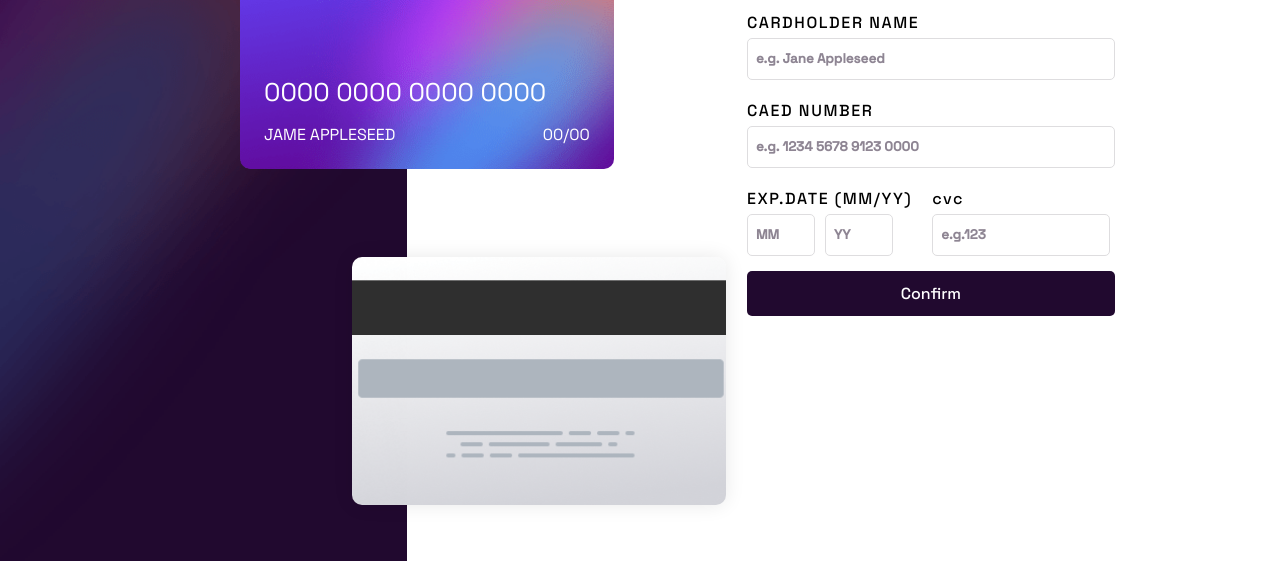
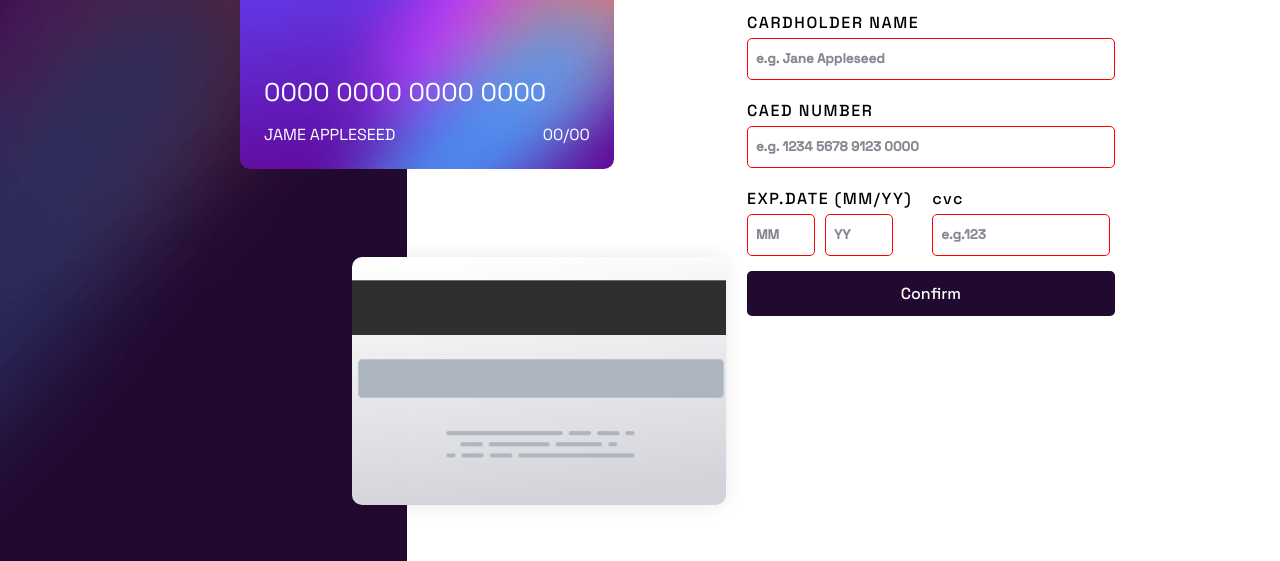
Before and after one commit to mbongoelvis/interactive-card, a plain HTML site: page index.html in a window 1280 px wide. Both pictures are taken after a click on the button "Confirm". Shown: the part 239-800 px from the top of the page. Drawn offline with Linux system fonts and the light colour scheme.

Commit message:
my third commit

```diff
--- a/index.html
+++ b/index.html
@@ -34,7 +34,7 @@
 
      <div class="section2">
 
-        <div class="submission appear">
+        <div class="submission">
           <img src="images/icon-complete.svg" alt="">
         <div class="para-noti">
           <span>THANKS YOU!</span>
@@ -43,9 +43,9 @@
         <button>Continue</button>
        </div>
 
-      <div class="main disappear">
+      <div class="main">
         <P>CARDHOLDER NAME</P>
-        <input type="text" placeholder="e.g. Jane Appleseed" id="name" required>
+        <input type="text" placeholder="e.g. Jane Appleseed" id="name">
         <p>CAED NUMBER</p>
         <input type="text" maxlength="16" placeholder="e.g. 1234 5678 9123 0000" id="number">
         <div class="exp-month">
--- a/script.js
+++ b/script.js
@@ -1,13 +1,54 @@
-const username = document.getElementById("name");
-const cardNum = document.getElementById("number");
-const button = document.getElementById("submit");
+let cardNumberInput = document.querySelector("#number");
+let submitButton = document.querySelector(".submit");
+let Name = document.querySelector("#name");
+let cvc = document.querySelector("#cvc");
+let month = document.querySelector("#month");
+let year = document.querySelector("#year");
+let main = document.querySelector("#main");
+let expression = /[a-zA-Z]/
 
-//adding eventlisterners
-button.addEventListener("click", function (e) {
-    let user = username.value.trim()
-    let card = cardNum.value.trim();
-    if (user === " " && card === " ") {
-        username.style.border = "1px solid red";
-        cardNum.style.border = "1px solid red";
+ submitButton.addEventListener("click", function (event) {
+     Name.addEventListener("change", function () { })
+     cvc.addEventListener("change", function () { })
+     year.addEventListener("change", function () { })
+     month.addEventListener("change", function () { })
+//event for the name input
+    if (Name.value.length < 1 ) {
+        Name.style.border = "1px solid red";
+        event.preventDefault();
+    } else {
+        Name.style.border = "1px solid hsl(270, 3%, 87%)"; // reset border if valid
+        event.preventDefault();
     }
-});
+//event for the card number number
+    if (cardNumberInput.value.length < 16 || isNaN(parseFloat(cardNumberInput.value)) || expression.test(cardNumberInput.value)) {
+        cardNumberInput.style.border = "1px solid red";
+        event.preventDefault();
+    } else {
+        cardNumberInput.style.border = ""; // reset border if valid
+        event.preventDefault();
+    }
+//event for the cvc number
+    if (cvc.value.length < 4 || cvc.value.length > 4){
+        cvc.style.border = "1px solid red";
+        event.preventDefault();
+    }
+    else{
+        cvc.style.border = "1px solid hsl(270, 3%, 87%)";
+    }
+//event for year and month
+    if (month.value.length > 3 || month.value.length < 1){
+        month.style.border = "1px solid red";
+    }
+    else{
+        month.style.border = "1px solid hsl(270, 3%, 87%)";
+    }
+     if (year.value.length > 4 || year.value.length < 2){
+         year.style.border = "1px solid red";
+     }
+     else {
+         year.style.border = "1px solid hsl(270, 3%, 87%)";
+     }
+     main.classList.add("disappear")
+
+ });
--- a/style.css
+++ b/style.css
@@ -24,10 +24,10 @@
     align-items: center;
 }
 .disappear{
-    display: block;
+    display: none;
 }
 .submission{
-    display: flex;
+    display: none;
     align-items: center;
     flex-direction: column;
     justify-content: center;
@@ -36,7 +36,7 @@
     min-width: 30%;
 }
 .appear{
-    display: none;
+    display: block;
 }
 .submission p{
     color: hsl(279, 6%, 55%);
```
